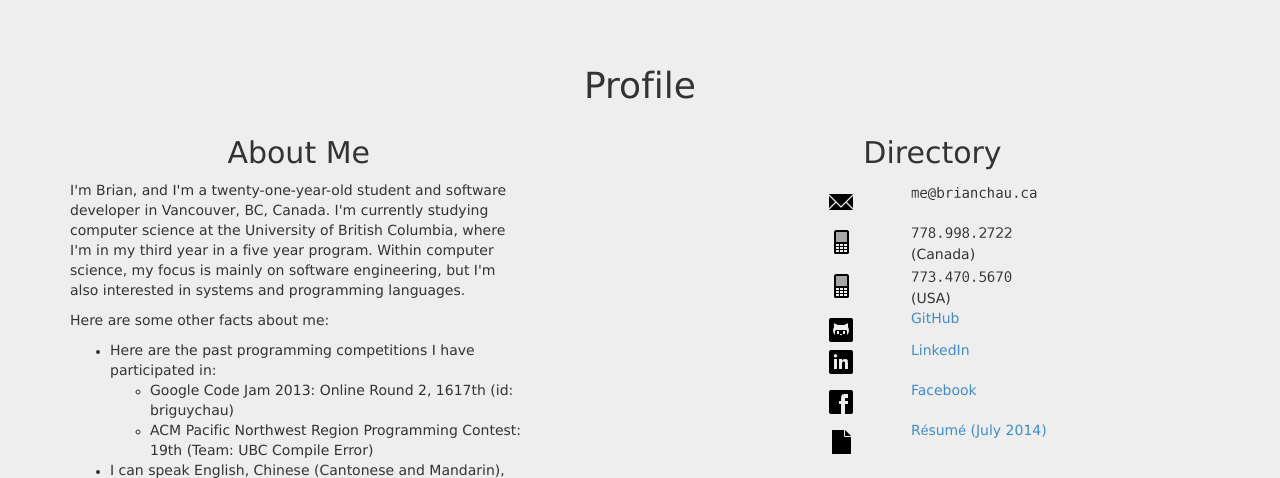
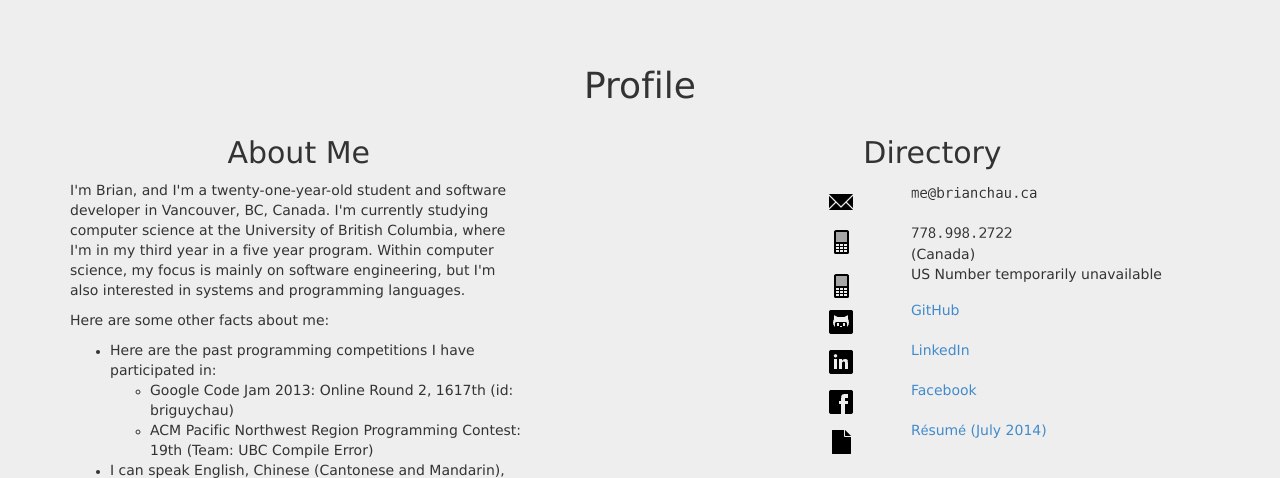
Before and after one commit to briguychau-ugrad/Website, a PHP site: page / in a window 1280 px wide. Shown: the part 2827-3305 px from the top of the page. Run offline with PHP 8.4, Linux system fonts and the light colour scheme; data that the repository does not hold is empty.

Commit message:
Hide US number for now

```diff
--- a/index.php
+++ b/index.php
@@ -370,7 +370,8 @@ if(isset($_POST['submitted'])) {
 							</div>
 							<div class="row contact-info-row">
 								<div class="col-md-3 contact-info-icon"><img src="./glyphicons/glyphicons_169_phone_edit.png" alt="Phone" /></div>
-								<div class="col-md-9 contact-info-text"><img src="./img/phone_usa.png" alt="american phone number" /><br />(USA)</div>
+								<div class="col-md-9 contact-info-text">US Number temporarily unavailable</div>
+								<!--<div class="col-md-9 contact-info-text"><img src="./img/phone_usa.png" alt="american phone number" /><br />(USA)</div>-->
 							</div>
 							<div class="row contact-info-row">
 								<div class="col-md-3 contact-info-icon"><img src="./glyphicons/glyphicons_social_21_github.png" alt="GitHub" /></div>
```
